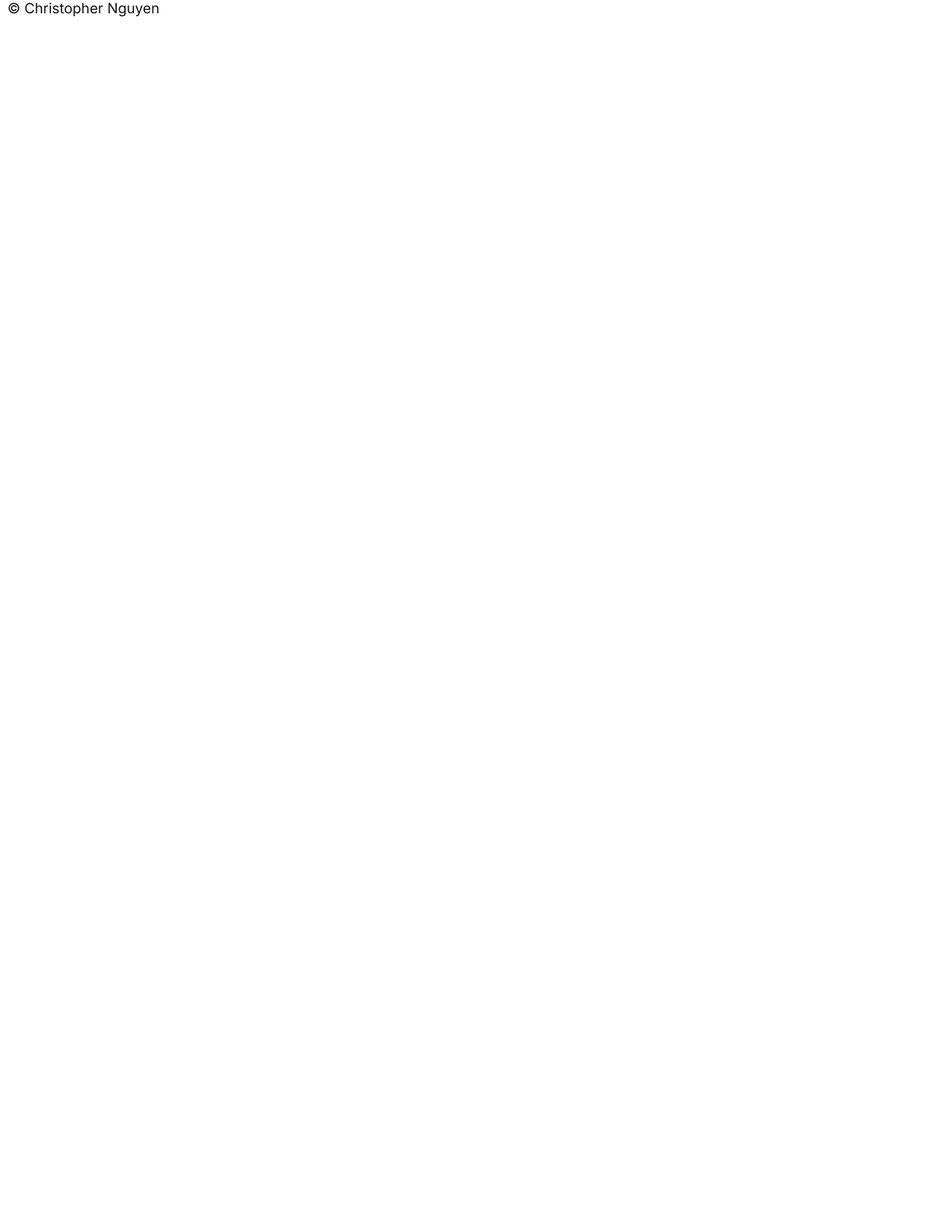
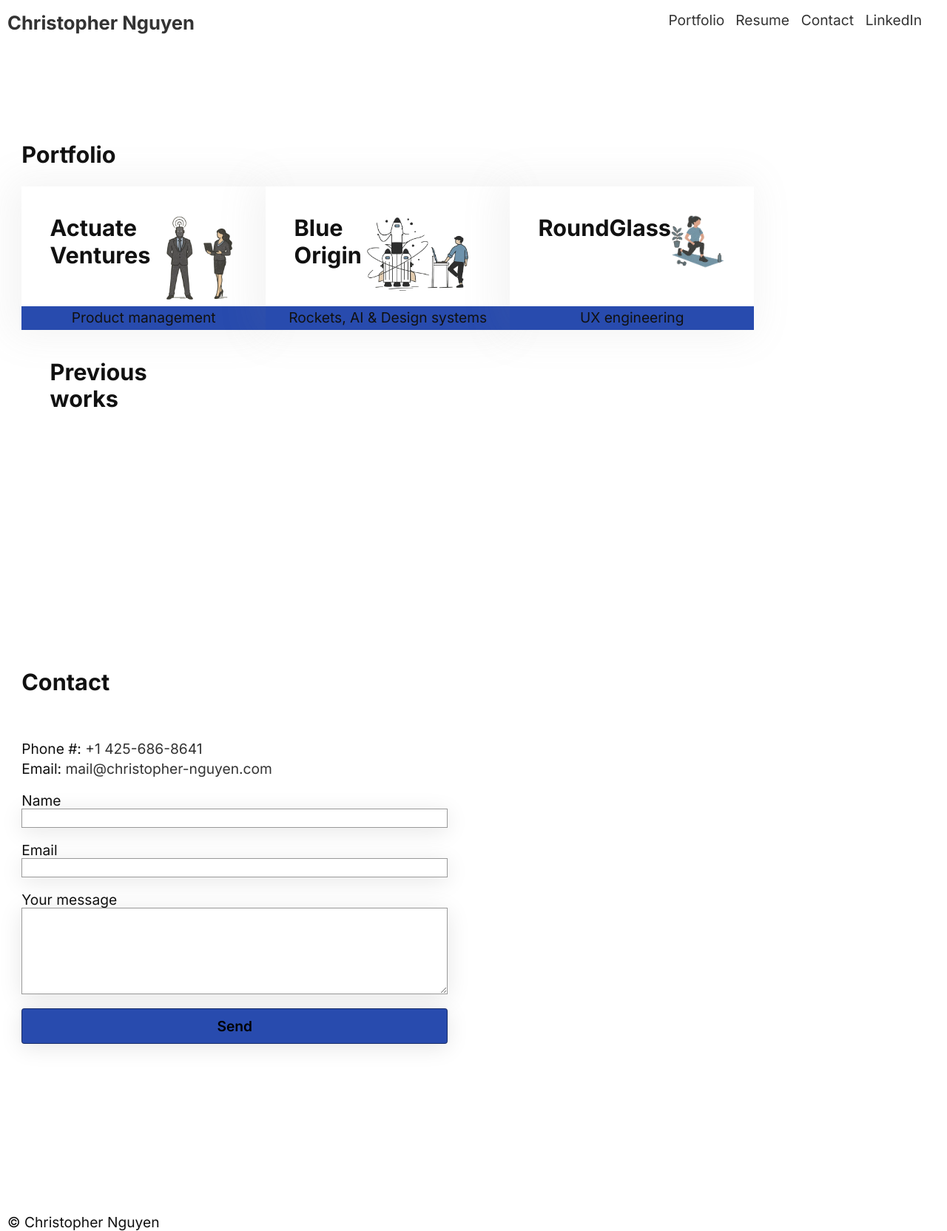
Before and after one commit to chris480/chris480.github.io, a plain HTML site: page portfolio/index.html in a window 1280 px wide. Shown: the whole page at 74% size. Before the commit the page ends 800 px from the top, so only its background shows below. Drawn offline with Linux system fonts and the light colour scheme.

Commit message:
Fix: Portfolio page not rendering bug, rebuilt pages

```diff
--- a/categories/about/index.xml
+++ b/categories/about/index.xml
@@ -1,14 +1,14 @@
 <?xml version="1.0" encoding="utf-8" standalone="yes"?>
 <rss version="2.0" xmlns:atom="http://www.w3.org/2005/Atom">
   <channel>
-    <title>about on Christopher Nguyen - UX Designer</title>
+    <title>about on Christopher Nguyen - Designer</title>
     <link>https://christopher-nguyen.com/categories/about/</link>
-    <description>Recent content in about on Christopher Nguyen - UX Designer</description>
+    <description>Recent content in about on Christopher Nguyen - Designer</description>
     <generator>Hugo -- gohugo.io</generator>
     <language>en-us</language>
     <lastBuildDate>Sun, 18 Aug 2019 00:00:00 +0000</lastBuildDate><atom:link href="https://christopher-nguyen.com/categories/about/index.xml" rel="self" type="application/rss+xml" />
     <item>
-      <title>Portoflio</title>
+      <title>Portfolio</title>
       <link>https://christopher-nguyen.com/portfolio/</link>
       <pubDate>Sun, 18 Aug 2019 00:00:00 +0000</pubDate>
 
--- a/categories/bio/index.xml
+++ b/categories/bio/index.xml
@@ -1,14 +1,14 @@
 <?xml version="1.0" encoding="utf-8" standalone="yes"?>
 <rss version="2.0" xmlns:atom="http://www.w3.org/2005/Atom">
   <channel>
-    <title>bio on Christopher Nguyen - UX Designer</title>
+    <title>bio on Christopher Nguyen - Designer</title>
     <link>https://christopher-nguyen.com/categories/bio/</link>
-    <description>Recent content in bio on Christopher Nguyen - UX Designer</description>
+    <description>Recent content in bio on Christopher Nguyen - Designer</description>
     <generator>Hugo -- gohugo.io</generator>
     <language>en-us</language>
     <lastBuildDate>Sun, 18 Aug 2019 00:00:00 +0000</lastBuildDate><atom:link href="https://christopher-nguyen.com/categories/bio/index.xml" rel="self" type="application/rss+xml" />
     <item>
-      <title>Portoflio</title>
+      <title>Portfolio</title>
       <link>https://christopher-nguyen.com/portfolio/</link>
       <pubDate>Sun, 18 Aug 2019 00:00:00 +0000</pubDate>
 
--- a/categories/index.xml
+++ b/categories/index.xml
@@ -1,9 +1,9 @@
 <?xml version="1.0" encoding="utf-8" standalone="yes"?>
 <rss version="2.0" xmlns:atom="http://www.w3.org/2005/Atom">
   <channel>
-    <title>Categories on Christopher Nguyen - UX Designer</title>
+    <title>Categories on Christopher Nguyen - Designer</title>
     <link>https://christopher-nguyen.com/categories/</link>
-    <description>Recent content in Categories on Christopher Nguyen - UX Designer</description>
+    <description>Recent content in Categories on Christopher Nguyen - Designer</description>
     <generator>Hugo -- gohugo.io</generator>
     <language>en-us</language>
     <lastBuildDate>Mon, 01 Jan 2024 00:00:00 +0000</lastBuildDate><atom:link href="https://christopher-nguyen.com/categories/index.xml" rel="self" type="application/rss+xml" />
--- a/categories/meta/index.xml
+++ b/categories/meta/index.xml
@@ -1,14 +1,14 @@
 <?xml version="1.0" encoding="utf-8" standalone="yes"?>
 <rss version="2.0" xmlns:atom="http://www.w3.org/2005/Atom">
   <channel>
-    <title>meta on Christopher Nguyen - UX Designer</title>
+    <title>meta on Christopher Nguyen - Designer</title>
     <link>https://christopher-nguyen.com/categories/meta/</link>
-    <description>Recent content in meta on Christopher Nguyen - UX Designer</description>
+    <description>Recent content in meta on Christopher Nguyen - Designer</description>
     <generator>Hugo -- gohugo.io</generator>
     <language>en-us</language>
     <lastBuildDate>Sun, 18 Aug 2019 00:00:00 +0000</lastBuildDate><atom:link href="https://christopher-nguyen.com/categories/meta/index.xml" rel="self" type="application/rss+xml" />
     <item>
-      <title>Portoflio</title>
+      <title>Portfolio</title>
       <link>https://christopher-nguyen.com/portfolio/</link>
       <pubDate>Sun, 18 Aug 2019 00:00:00 +0000</pubDate>
 
--- a/categories/post/index.xml
+++ b/categories/post/index.xml
@@ -1,9 +1,9 @@
 <?xml version="1.0" encoding="utf-8" standalone="yes"?>
 <rss version="2.0" xmlns:atom="http://www.w3.org/2005/Atom">
   <channel>
-    <title>post on Christopher Nguyen - UX Designer</title>
+    <title>post on Christopher Nguyen - Designer</title>
     <link>https://christopher-nguyen.com/categories/post/</link>
-    <description>Recent content in post on Christopher Nguyen - UX Designer</description>
+    <description>Recent content in post on Christopher Nguyen - Designer</description>
     <generator>Hugo -- gohugo.io</generator>
     <language>en-us</language>
     <lastBuildDate>Sun, 04 Oct 2015 00:00:00 +0000</lastBuildDate><atom:link href="https://christopher-nguyen.com/categories/post/index.xml" rel="self" type="application/rss+xml" />
--- a/categories/project/index.xml
+++ b/categories/project/index.xml
@@ -1,9 +1,9 @@
 <?xml version="1.0" encoding="utf-8" standalone="yes"?>
 <rss version="2.0" xmlns:atom="http://www.w3.org/2005/Atom">
   <channel>
-    <title>project on Christopher Nguyen - UX Designer</title>
+    <title>project on Christopher Nguyen - Designer</title>
     <link>https://christopher-nguyen.com/categories/project/</link>
-    <description>Recent content in project on Christopher Nguyen - UX Designer</description>
+    <description>Recent content in project on Christopher Nguyen - Designer</description>
     <generator>Hugo -- gohugo.io</generator>
     <language>en-us</language>
     <lastBuildDate>Mon, 01 Jan 2024 00:00:00 +0000</lastBuildDate><atom:link href="https://christopher-nguyen.com/categories/project/index.xml" rel="self" type="application/rss+xml" />
--- a/index.xml
+++ b/index.xml
@@ -1,9 +1,9 @@
 <?xml version="1.0" encoding="utf-8" standalone="yes"?>
 <rss version="2.0" xmlns:atom="http://www.w3.org/2005/Atom">
   <channel>
-    <title>Christopher Nguyen - UX Designer</title>
+    <title>Christopher Nguyen - Designer</title>
     <link>https://christopher-nguyen.com/</link>
-    <description>Recent content on Christopher Nguyen - UX Designer</description>
+    <description>Recent content on Christopher Nguyen - Designer</description>
     <generator>Hugo -- gohugo.io</generator>
     <language>en-us</language>
     <lastBuildDate>Mon, 01 Jan 2024 00:00:00 +0000</lastBuildDate><atom:link href="https://christopher-nguyen.com/index.xml" rel="self" type="application/rss+xml" />
@@ -44,7 +44,7 @@
     </item>
 
     <item>
-      <title>Portoflio</title>
+      <title>Portfolio</title>
       <link>https://christopher-nguyen.com/portfolio/</link>
       <pubDate>Sun, 18 Aug 2019 00:00:00 +0000</pubDate>
 
--- a/portfolio/index.html
+++ b/portfolio/index.html
@@ -6,7 +6,7 @@
         <meta http-equiv="X-UA-Compatible" content="IE=edge">
         <meta name="description" content="Seattle UX Designer">
         <meta name="viewport" content="width=device-width, initial-scale=1">
-        <title>Portoflio</title>
+        <title>Portfolios</title>
         <meta name="author" content="Christopher Nguyen">
         <meta name="mobile-web-app-capable" content="yes">
         <meta name="msapplication-TileColor" content="#3372DF">
@@ -29,9 +29,98 @@
 </head>
 <body>
 <a href="#main" class="skip-link">Skip to main content</a>
+<main class="portfolio-page portfolio-archive">
+	    <nav role="navigation" class="">
+    	<div class="flex">
+        	<h1><a href="/">Christopher Nguyen</a></h1>
 
+			            <ul>
+                <li><a href="/portfolio">Portfolio</a></li>
+                <li><a href="/resume/Christopher-Le-Nguyen-Resume.pdf" target="_blank">Resume</a></li>
+                <li><a href="/#contact">Contact</a></li>
+                <li><a href="https://www.linkedin.com/in/clnguyen/" target="_blank" rel="noopener">LinkedIn</a></li>
+            </ul>
+    	</div>
+    </nav>
+	<section id="portfolio" class="portfolio section-padding"><h2></h2>
+	<div class="grid-container">
+		<h1 class="h2">Portfolio</h2>
+		<div class="card-container items">
+			<artcile class="portfolio-card item1">
+				<header>
+					<a href="/portfolio/actuate">
+						<h2>Actuate Ventures</h2>
+						<img src="/images/actuate.webp" alt="" loading="lazy" width="345">
+					</a>
+				</header>
+				<span class="badge">Product management</span>
+			</artcile>
+			<artcile class="portfolio-card item1">
+				<header>
+					<a href="/portfolio/blue-origin">
+						<h2>Blue Origin</h2>
+						<img src="/images/blue.webp" alt="" loading="lazy" width="345">
+					</a>
+				</header>
+				<span class="badge">Rockets, AI &amp; Design systems</span>
+			</artcile>
+			<artcile class="portfolio-card item1">
+				<header>
+					<a href="/portfolio/roundglass">
+						<h2>RoundGlass</h2>
+						<img src="/images/roundglass.webp" alt="" loading="lazy" width="345">
+					</a>
+				</header>
+				<span class="badge">UX engineering</span>
+			</artcile>
+			<artcile>
+				<header>
+					<a href="/portfolio/other">
+						<h2>Previous works</h2>
+					</a>
+				</header>
+			</artcile>
+		</div>
+	</div>
+</section>
+	<section id="contact" class="contact section-padding">
+	<div class="grid-container">
+		<div class="header-sticky">
+			<h1 class="h2">Contact</h1>
+		</div>
+		<div class="contact-form">
+			<div class="contact-details">
+				<p>
+				 	Phone #: <a href="tel:+14256868641">+1 425-686-8641</a>
+				 </p>
 
+				<p>
+					Email: <a href="mailto:mail@christopher-nguyen.com">mail@christopher-nguyen.com</a>
+				</p>
+			</div>
 
+			<form action="https://formspree.io/f/xeokkbel" method="POST" aria-live="polite">
+			  <div class="input-field">
+			    <label for="name">Name</label>
+			    <input type="text" name="name" required>
+			  </div>
+			  <div class="input-field" >
+			    <label for="email">Email</label>
+			    <input type="email" name="email" required>
+			  </div>
+			  <div class="input-field">
+			  	 <label for="message">Your message</label>
+			    <textarea name="message" rows="5"></textarea>
+			  </div>
+			  <div>
+			    <input class="btn" type="submit" value="Send">
+			  </div>
+			</form>
+		</div>
+	</div>
+
+</section>
+</main>
             <footer>
                     <span>© Christopher Nguyen</span>
             </footer>
--- a/portfolio/index.xml
+++ b/portfolio/index.xml
@@ -1,9 +1,9 @@
 <?xml version="1.0" encoding="utf-8" standalone="yes"?>
 <rss version="2.0" xmlns:atom="http://www.w3.org/2005/Atom">
   <channel>
-    <title>Portfolios on Christopher Nguyen - UX Designer</title>
+    <title>Portfolios on Christopher Nguyen - Designer</title>
     <link>https://christopher-nguyen.com/portfolio/</link>
-    <description>Recent content in Portfolios on Christopher Nguyen - UX Designer</description>
+    <description>Recent content in Portfolios on Christopher Nguyen - Designer</description>
     <generator>Hugo -- gohugo.io</generator>
     <language>en-us</language>
     <lastBuildDate>Mon, 01 Jan 2024 00:00:00 +0000</lastBuildDate><atom:link href="https://christopher-nguyen.com/portfolio/index.xml" rel="self" type="application/rss+xml" />
--- a/resume/index.xml
+++ b/resume/index.xml
@@ -1,9 +1,9 @@
 <?xml version="1.0" encoding="utf-8" standalone="yes"?>
 <rss version="2.0" xmlns:atom="http://www.w3.org/2005/Atom">
   <channel>
-    <title>Resumes on Christopher Nguyen - UX Designer</title>
+    <title>Resumes on Christopher Nguyen - Designer</title>
     <link>https://christopher-nguyen.com/resume/</link>
-    <description>Recent content in Resumes on Christopher Nguyen - UX Designer</description>
+    <description>Recent content in Resumes on Christopher Nguyen - Designer</description>
     <generator>Hugo -- gohugo.io</generator>
     <language>en-us</language>
     <lastBuildDate>Sun, 04 Oct 2015 00:00:00 +0000</lastBuildDate><atom:link href="https://christopher-nguyen.com/resume/index.xml" rel="self" type="application/rss+xml" />
--- a/tags/bio/index.xml
+++ b/tags/bio/index.xml
@@ -1,14 +1,14 @@
 <?xml version="1.0" encoding="utf-8" standalone="yes"?>
 <rss version="2.0" xmlns:atom="http://www.w3.org/2005/Atom">
   <channel>
-    <title>bio on Christopher Nguyen - UX Designer</title>
+    <title>bio on Christopher Nguyen - Designer</title>
     <link>https://christopher-nguyen.com/tags/bio/</link>
-    <description>Recent content in bio on Christopher Nguyen - UX Designer</description>
+    <description>Recent content in bio on Christopher Nguyen - Designer</description>
     <generator>Hugo -- gohugo.io</generator>
     <language>en-us</language>
     <lastBuildDate>Sun, 18 Aug 2019 00:00:00 +0000</lastBuildDate><atom:link href="https://christopher-nguyen.com/tags/bio/index.xml" rel="self" type="application/rss+xml" />
     <item>
-      <title>Portoflio</title>
+      <title>Portfolio</title>
       <link>https://christopher-nguyen.com/portfolio/</link>
       <pubDate>Sun, 18 Aug 2019 00:00:00 +0000</pubDate>
 
--- a/tags/index.xml
+++ b/tags/index.xml
@@ -1,9 +1,9 @@
 <?xml version="1.0" encoding="utf-8" standalone="yes"?>
 <rss version="2.0" xmlns:atom="http://www.w3.org/2005/Atom">
   <channel>
-    <title>Tags on Christopher Nguyen - UX Designer</title>
+    <title>Tags on Christopher Nguyen - Designer</title>
     <link>https://christopher-nguyen.com/tags/</link>
-    <description>Recent content in Tags on Christopher Nguyen - UX Designer</description>
+    <description>Recent content in Tags on Christopher Nguyen - Designer</description>
     <generator>Hugo -- gohugo.io</generator>
     <language>en-us</language>
     <lastBuildDate>Mon, 01 Jan 2024 00:00:00 +0000</lastBuildDate><atom:link href="https://christopher-nguyen.com/tags/index.xml" rel="self" type="application/rss+xml" />
--- a/tags/meta/index.xml
+++ b/tags/meta/index.xml
@@ -1,9 +1,9 @@
 <?xml version="1.0" encoding="utf-8" standalone="yes"?>
 <rss version="2.0" xmlns:atom="http://www.w3.org/2005/Atom">
   <channel>
-    <title>meta on Christopher Nguyen - UX Designer</title>
+    <title>meta on Christopher Nguyen - Designer</title>
     <link>https://christopher-nguyen.com/tags/meta/</link>
-    <description>Recent content in meta on Christopher Nguyen - UX Designer</description>
+    <description>Recent content in meta on Christopher Nguyen - Designer</description>
     <generator>Hugo -- gohugo.io</generator>
     <language>en-us</language>
     <lastBuildDate>Fri, 23 Jun 2017 02:27:08 +0000</lastBuildDate><atom:link href="https://christopher-nguyen.com/tags/meta/index.xml" rel="self" type="application/rss+xml" />
--- a/tags/project/index.xml
+++ b/tags/project/index.xml
@@ -1,9 +1,9 @@
 <?xml version="1.0" encoding="utf-8" standalone="yes"?>
 <rss version="2.0" xmlns:atom="http://www.w3.org/2005/Atom">
   <channel>
-    <title>project on Christopher Nguyen - UX Designer</title>
+    <title>project on Christopher Nguyen - Designer</title>
     <link>https://christopher-nguyen.com/tags/project/</link>
-    <description>Recent content in project on Christopher Nguyen - UX Designer</description>
+    <description>Recent content in project on Christopher Nguyen - Designer</description>
     <generator>Hugo -- gohugo.io</generator>
     <language>en-us</language>
     <lastBuildDate>Mon, 01 Jan 2024 00:00:00 +0000</lastBuildDate><atom:link href="https://christopher-nguyen.com/tags/project/index.xml" rel="self" type="application/rss+xml" />
```
Also changed, not shown: index.html (+1 -1 lines), tags/test/index.xml (+2 -2 lines), 1 other file.
